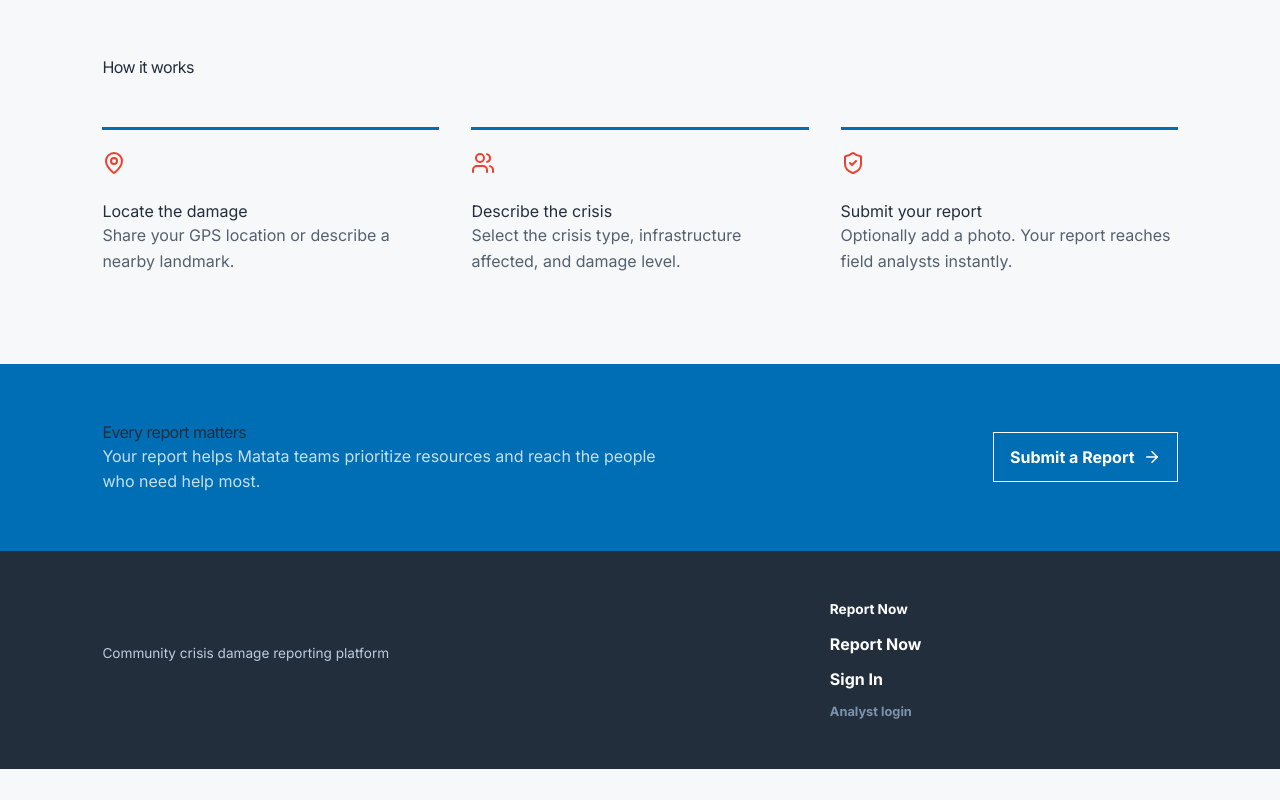
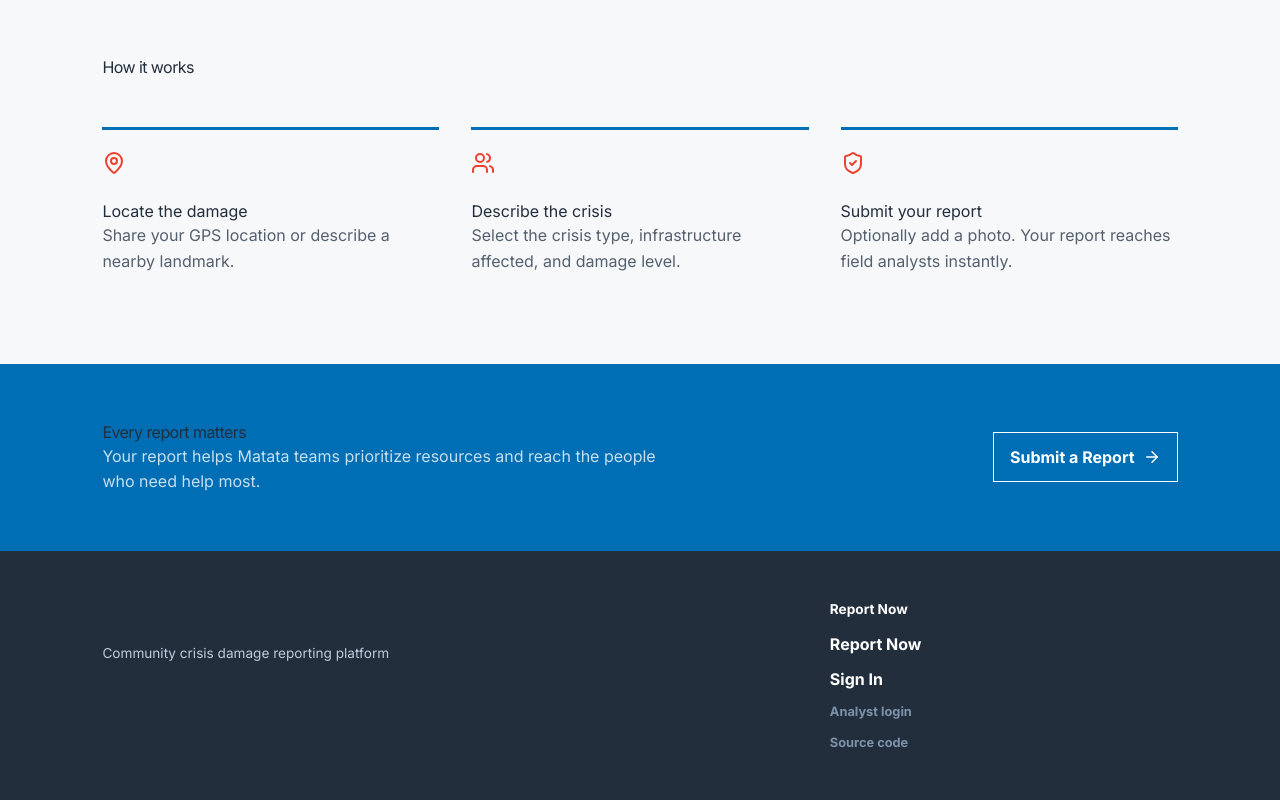
Before and after one commit to Kubu-Ventures/Matata, a Next.js app in the folder matata-app/: page / in a window 1280 px wide. Shown: the part 1446-2246 px from the top of the page. Before the commit the page ends 2215 px from the top, so only its background shows below. Built offline with nearby package versions, Linux system fonts and the light colour scheme; no server answers.

Commit message:
feat: add source code link to landing page footer
Point a discreet footer link at the public GitHub repo, since the
project is open source (MIT) but there was previously no in-app
pointer to it.

```diff
--- a/matata-app/src/app/page.tsx
+++ b/matata-app/src/app/page.tsx
@@ -109,6 +109,14 @@ export default function Page() {
           <Link href="/analyst/login" style={{ color: '#7c93ab', fontSize: '.8rem' }}>
             {t(locale, 'nav.analyst_login')}
           </Link>
+          <a
+            href="https://github.com/Kubu-Ventures/Matata"
+            target="_blank"
+            rel="noopener noreferrer"
+            style={{ color: '#7c93ab', fontSize: '.8rem' }}
+          >
+            {t(locale, 'nav.source_code')}
+          </a>
         </div>
       </footer>
     </main>
--- a/matata-app/src/lib/i18n/translations/am.ts
+++ b/matata-app/src/lib/i18n/translations/am.ts
@@ -7,6 +7,7 @@ export const am: Record<TranslationKey, string> = {
   'nav.resources': 'ግብዓቶች',
 'nav.about': 'ስለ Matata',
   'nav.analyst_login': 'የተንታኝ መግቢያ',
+  'nav.source_code': 'ምንጭ ኮድ',
 'landing.emergency_notice': 'ለአስቸኳይ አደጋ፣ እባክዎ በመጀመሪያ የአካባቢዎን የአደጋ ጊዜ አገልግሎቶች ያግኙ።',
   'landing.badge': 'የMatata ቀውስ ምላሽ',
   'landing.hero_title': 'በማህበረሰብዎ የቀውስ ጉዳትን ሪፖርት ያድርጉ',
--- a/matata-app/src/lib/i18n/translations/ar.ts
+++ b/matata-app/src/lib/i18n/translations/ar.ts
@@ -7,6 +7,7 @@ export const ar: Record<TranslationKey, string> = {
   'nav.resources': 'الموارد',
 'nav.about': 'عن Matata',
   'nav.analyst_login': 'دخول المحلل',
+  'nav.source_code': 'الكود المصدري',
 'landing.emergency_notice': 'في حال وجود خطر مباشر، يرجى الاتصال أولاً بخدمات الطوارئ المحلية.',
   'landing.badge': 'استجابة أزمات برنامج الأمم المتحدة الإنمائي',
   'landing.hero_title': 'أبلغ عن أضرار الأزمات في مجتمعك',
--- a/matata-app/src/lib/i18n/translations/en.ts
+++ b/matata-app/src/lib/i18n/translations/en.ts
@@ -5,6 +5,7 @@ export const en = {
   'nav.resources': 'Resources',
   'nav.about': 'About Matata',
   'nav.analyst_login': 'Analyst login',
+  'nav.source_code': 'Source code',
   'landing.emergency_notice': 'For immediate danger, contact your local emergency services first.',
   'landing.badge': 'Matata Crisis Response',
   'landing.hero_title': 'Report Crisis Damage in Your Community',
--- a/matata-app/src/lib/i18n/translations/es.ts
+++ b/matata-app/src/lib/i18n/translations/es.ts
@@ -7,6 +7,7 @@ export const es: Record<TranslationKey, string> = {
   'nav.resources': 'Recursos',
 'nav.about': 'Acerca de Matata',
   'nav.analyst_login': 'Acceso de analista',
+  'nav.source_code': 'Código fuente',
 'landing.emergency_notice': 'En caso de peligro inmediato, contacta primero a los servicios de emergencia locales.',
   'landing.badge': 'Respuesta a Crisis del PNUD',
   'landing.hero_title': 'Reporta Daños por Crisis en Tu Comunidad',
--- a/matata-app/src/lib/i18n/translations/fr.ts
+++ b/matata-app/src/lib/i18n/translations/fr.ts
@@ -7,6 +7,7 @@ export const fr: Record<TranslationKey, string> = {
   'nav.resources': 'Ressources',
 'nav.about': 'À propos de Matata',
   'nav.analyst_login': 'Connexion analyste',
+  'nav.source_code': 'Code source',
 'landing.emergency_notice': "En cas de danger immédiat, contactez d'abord vos services d'urgence locaux.",
   'landing.badge': 'Réponse aux crises PNUD',
   'landing.hero_title': 'Signalez les dégâts dans votre communauté',
--- a/matata-app/src/lib/i18n/translations/ha.ts
+++ b/matata-app/src/lib/i18n/translations/ha.ts
@@ -7,6 +7,7 @@ export const ha: Record<TranslationKey, string> = {
   'nav.resources': 'Albarkatu',
 'nav.about': 'Game da Matata',
   'nav.analyst_login': 'Shigar masani',
+  'nav.source_code': 'Lambar tushe',
 'landing.emergency_notice': "Idan akwai haɗari na gaggawa, da farko ku tuntuɓi ma'aikatan gaggawa na yankinku.",
   'landing.badge': 'Amsar Rikici ta Matata',
   'landing.hero_title': 'Rarraba Lalacewar Rikici a Cikin Al\'ummarku',
--- a/matata-app/src/lib/i18n/translations/ru.ts
+++ b/matata-app/src/lib/i18n/translations/ru.ts
@@ -7,6 +7,7 @@ export const ru: Record<TranslationKey, string> = {
   'nav.resources': 'Ресурсы',
   'nav.about': 'О Matata',
   'nav.analyst_login': 'Вход для аналитиков',
+  'nav.source_code': 'Исходный код',
   'landing.emergency_notice': 'В случае непосредственной опасности сначала обратитесь в местные экстренные службы.',
   'landing.badge': 'Реагирование ПРООН на кризисы',
   'landing.hero_title': 'Сообщите об ущербе от кризиса в вашем сообществе',
--- a/matata-app/src/lib/i18n/translations/so.ts
+++ b/matata-app/src/lib/i18n/translations/so.ts
@@ -7,6 +7,7 @@ export const so: Record<TranslationKey, string> = {
   'nav.resources': 'Kheyraadka',
   'nav.about': 'Ku Saabsan Matata',
   'nav.analyst_login': 'Gelitaanka falanqeeyaha',
+  'nav.source_code': 'Koodhka isha',
   'landing.emergency_notice': 'Haddii khatar degdeg ah jirto, marka hore la xiriir adeegyada degdegga ee deegaankaaga.',
   'landing.badge': 'Jawaabta Xaaladda Degdegga ah ee Matata',
   'landing.hero_title': 'Ka Warbixin Waxyeellada Xaaladda ee Bulshada',
--- a/matata-app/src/lib/i18n/translations/sw.ts
+++ b/matata-app/src/lib/i18n/translations/sw.ts
@@ -7,6 +7,7 @@ export const sw: Record<TranslationKey, string> = {
   'nav.resources': 'Rasilimali',
 'nav.about': 'Kuhusu Matata',
   'nav.analyst_login': 'Kuingia kwa mchambuzi',
+  'nav.source_code': 'Msimbo chanzo',
 'landing.emergency_notice': 'Kwa hatari ya haraka, wasiliana kwanza na huduma za dharura za eneo lako.',
   'landing.badge': 'Majibu ya Msiba wa Matata',
   'landing.hero_title': 'Ripoti Uharibifu wa Msiba Katika Jamii Yako',
--- a/matata-app/src/lib/i18n/translations/zh.ts
+++ b/matata-app/src/lib/i18n/translations/zh.ts
@@ -7,6 +7,7 @@ export const zh: Record<TranslationKey, string> = {
   'nav.resources': '资源',
   'nav.about': '关于Matata',
   'nav.analyst_login': '分析员登录',
+  'nav.source_code': '源代码',
   'landing.emergency_notice': '如遇紧急危险，请先联系当地紧急服务。',
   'landing.badge': '联合国开发计划署危机响应',
   'landing.hero_title': '上报您社区的危机损失',
```
